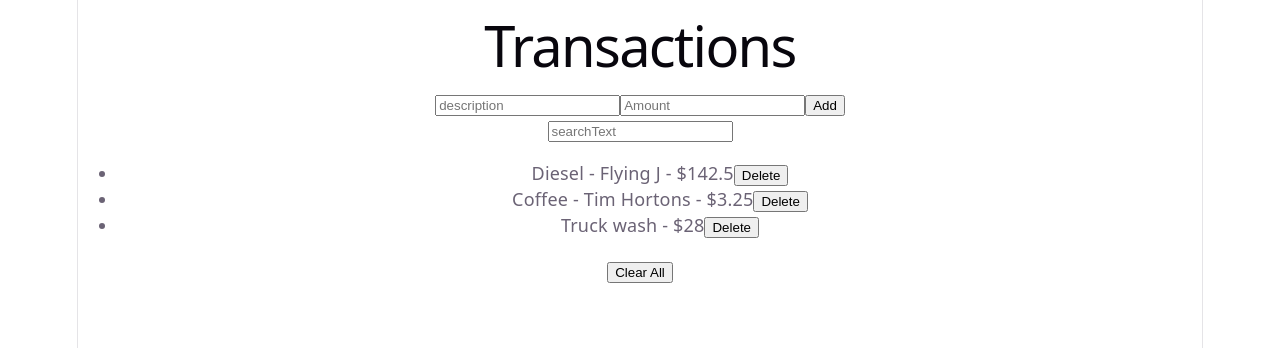
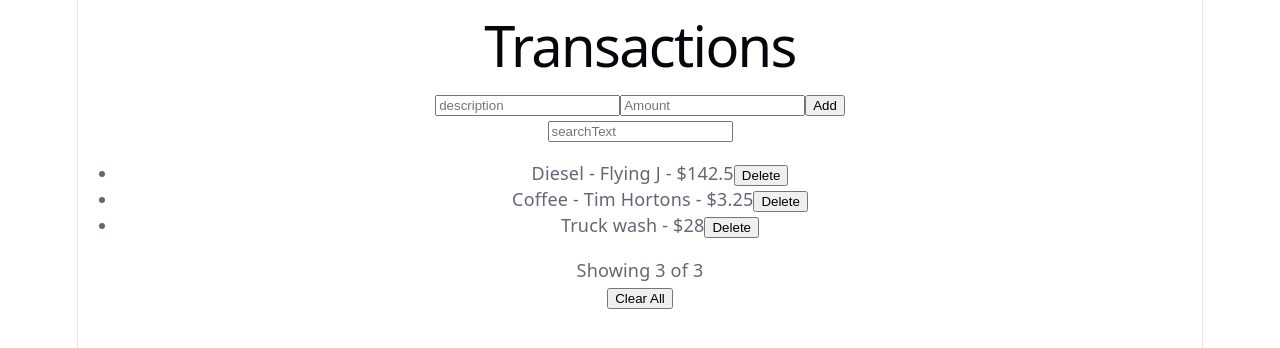
Before and after one commit to eskhaira/finance-tracker, a React (Vite) app: page / in a window 1280 px wide. Shown: the top 348 px of the page. Built offline with nearby package versions, Linux system fonts and the light colour scheme.

Commit message:
Visible count added

```diff
--- a/src/App.tsx
+++ b/src/App.tsx
@@ -64,6 +64,9 @@ function App() {
     t.description.includes(searchText),
   );
 
+  const visibleCount = filteredTransactions.length;
+  const totalCount = transactions.length;
+
   return (
     <div>
       <h1>Transactions</h1>
@@ -101,6 +104,9 @@ function App() {
           />
         ))}
       </ul>
+      <p>
+        Showing {visibleCount} of {totalCount}
+      </p>
       <button onClick={() => handleClearAll()}>Clear All</button>
     </div>
   );
```
